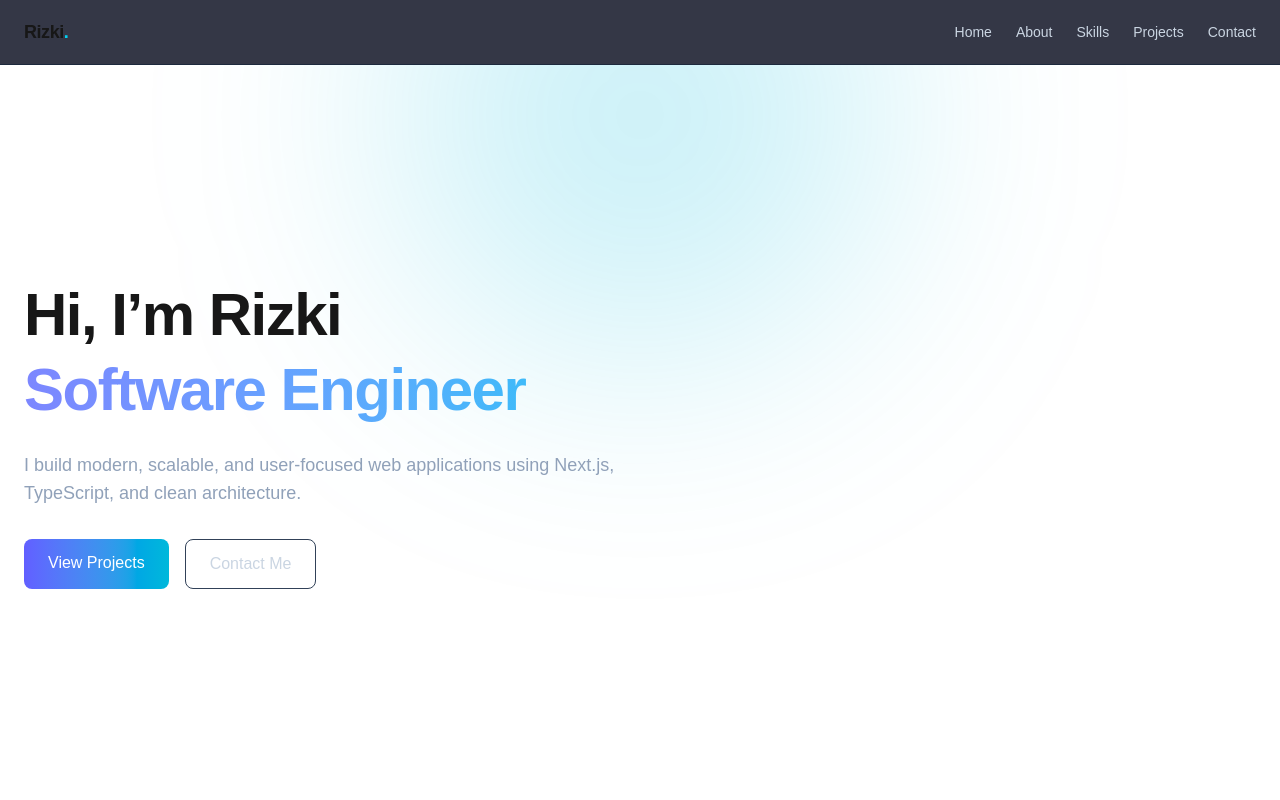
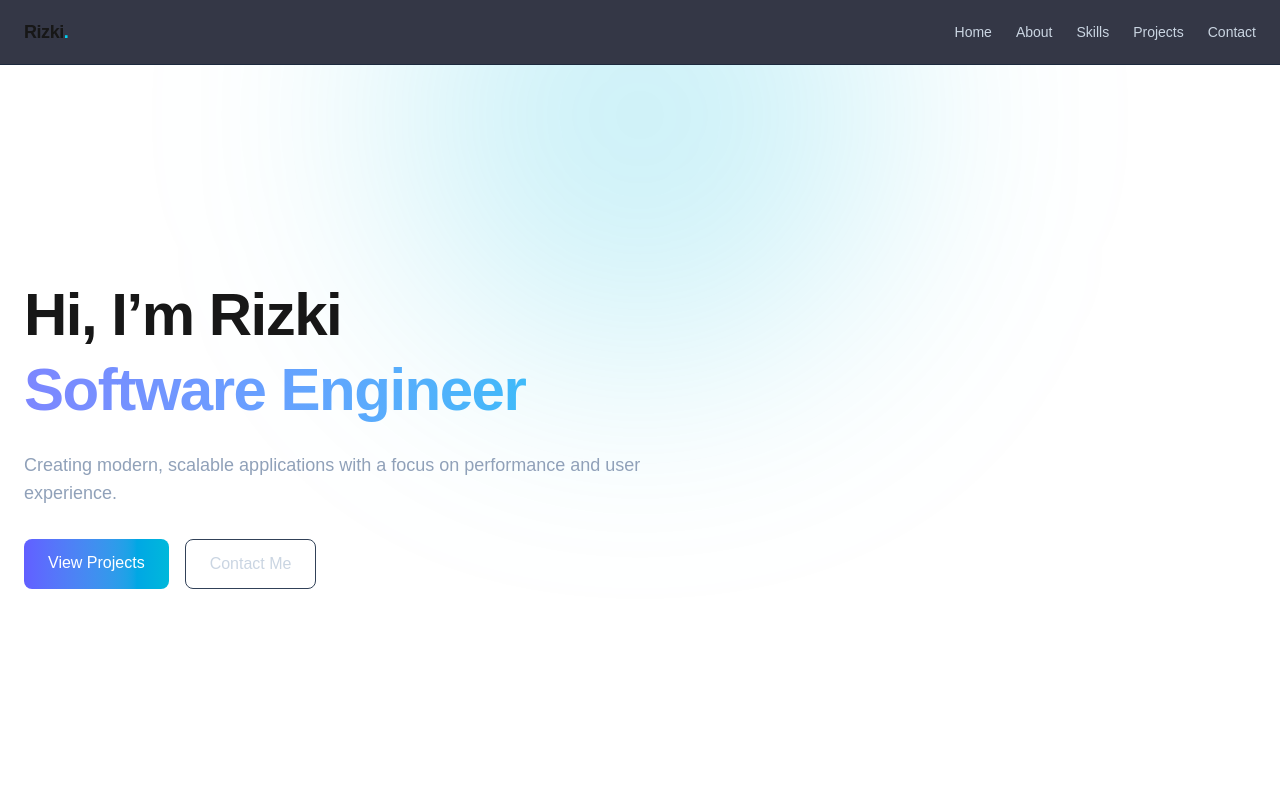
Before and after one commit to RIzkiPD3/website-portofolio, a Next.js app: page / in a window 1280 px wide. Shown: the top 800 px of the page. Built offline with nearby package versions, Linux system fonts and the light colour scheme.

Commit message:
feat: add new Hero component with title, description, and call-to-action buttons

```diff
--- a/src/components/hero.tsx
+++ b/src/components/hero.tsx
@@ -18,8 +18,7 @@ export default function Hero() {
         </h1>
 
         <p className="mt-6 max-w-2xl text-lg text-slate-400">
-          I build modern, scalable, and user-focused web applications using
-          Next.js, TypeScript, and clean architecture.
+          Creating modern, scalable applications with a focus on performance and user experience.
         </p>
 
         <div className="mt-8 flex gap-4">
```
